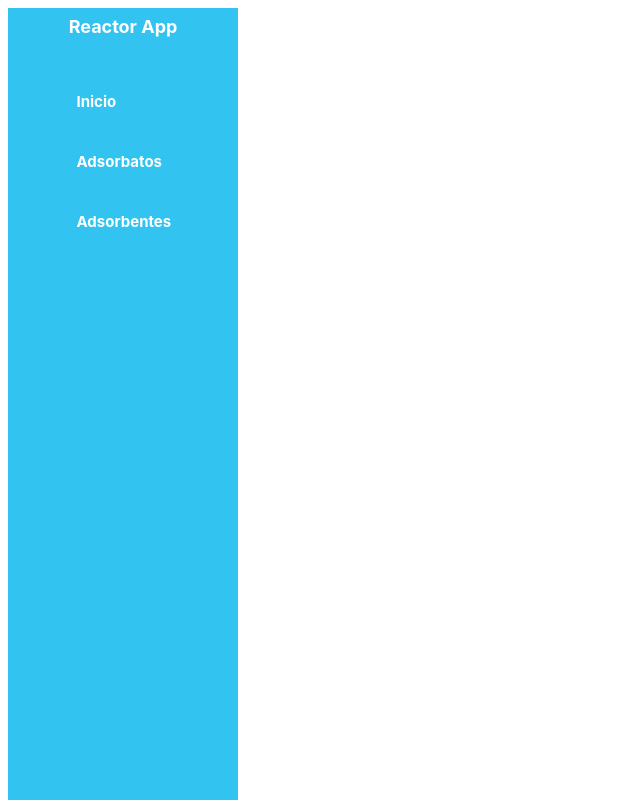
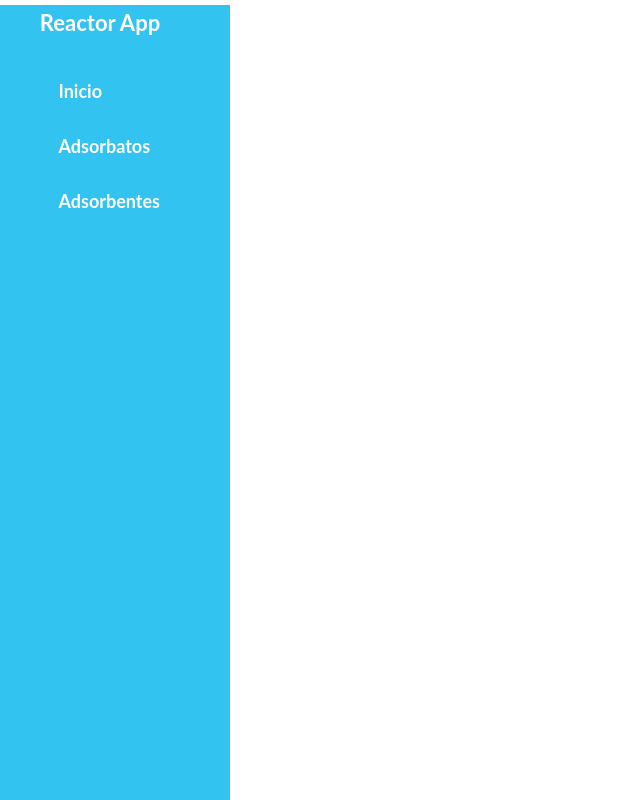
Before and after one commit to Reactor-Army/reactor_frontend, a React (Create React App) app: page / in a window 1280 px wide. Shown: the top 800 px of the page, without its empty margins (0-640 px from the left). Built offline with nearby package versions, Linux system fonts and the light colour scheme; no server answers.

Commit message:
Changed font and added common styles

```diff
--- /dev/null
+++ b/src/common/styles.jsx
@@ -0,0 +1,11 @@
+export const appColors = {
+  primary: "#33c3f0",
+};
+
+export const appFontColors = {
+  white: "white",
+};
+
+export const appFontFamily = {
+  primary: "Lato, sans-serif",
+};
--- a/src/components/PageContainer/PageContainer.css
+++ /dev/null
@@ -1,5 +0,0 @@
-.page-container {
-    display:flex;
-    width:100%;
-    height:100vh;
-}
--- a/src/components/PageContainer/PageContainer.jsx
+++ b/src/components/PageContainer/PageContainer.jsx
@@ -1,6 +1,18 @@
 import React from "react";
-import "./PageContainer.css";
+import {Container} from "./Styles";
+import {createGlobalStyle} from "styled-components/macro";
 
 export const PageContainer = (props) => {
-  return <div className="page-container">{props.children}</div>;
+  return (
+    <>
+      <GlobalStyle />
+      <Container>{props.children}</Container>
+    </>
+  );
 };
+
+//This removes the margin from the html body, otherwise a white margin appears
+const GlobalStyle = createGlobalStyle`
+  body {
+    margin: 0;
+  }`;
--- /dev/null
+++ b/src/components/PageContainer/Styles.jsx
@@ -0,0 +1,7 @@
+import styled from "styled-components/macro";
+
+export const Container = styled.div`
+  display: flex;
+  width: 100%;
+  height: 100vh;
+`;
--- a/src/components/Sidebar/Sidebar.jsx
+++ b/src/components/Sidebar/Sidebar.jsx
@@ -4,6 +4,7 @@ import {LinkContainer, LinkText, Container, Title} from "./Styles";
 
 export const Sidebar = () => {
   return (
+    <div>
       <Container>
         <Title>Reactor App</Title>
         {Routes.map((route, index) => {
@@ -16,6 +17,7 @@ export const Sidebar = () => {
           );
         })}
       </Container>
+    </div>
   );
 };
 
--- a/src/components/Sidebar/Styles.jsx
+++ b/src/components/Sidebar/Styles.jsx
@@ -1,4 +1,5 @@
-import styled from "styled-components";
+import styled from "styled-components/macro";
+import {appColors, appFontColors, appFontFamily} from "../../common/styles";
 
 export const LinkContainer = styled.div`
   width: 90%;
@@ -15,20 +16,26 @@ export const LinkText = styled.div`
   display: flex;
   text-align: left;
   width: 200px;
-  padding: 12px 0 0 57px;
-  font-family: -apple-system, BlinkMacSystemFont, "Segoe UI", Roboto, Oxygen,
-    Ubuntu, Cantarell, "Open Sans", "Helvetica Neue", sans-serif;
-  color: white;
+  padding: 12px 0 0 47px;
+  font-family: ${appFontFamily.primary};
+  color: ${appFontColors.white};
   font-weight: bold;
+  font-size: 18px;
 `;
 
 export const Container = styled.div`
-  display: flex;
-  background-color: #33c3f0;
-  height: 100%;
+  background-color: ${appColors.primary};
   width: 230px;
   flex-direction: column;
   align-items: center;
+  height: 100vh;
+  position: fixed;
+
+  @media screen and (max-width: 1440px) {
+    top: 0px;
+    position: sticky;
+    padding-bottom: 100vh;
+  }
 `;
 
 export const Title = styled.div`
@@ -36,11 +43,10 @@ export const Title = styled.div`
   text-align: left;
   width: 200px;
   height: 50px;
-  font-family: -apple-system, BlinkMacSystemFont, "Segoe UI", Roboto, Oxygen,
-    Ubuntu, Cantarell, "Open Sans", "Helvetica Neue", sans-serif;
-  color: white;
+  font-family: ${appFontFamily.primary};
+  color: ${appFontColors.white};
   font-weight: bold;
-  font-size: 18px;
+  font-size: 22px;
   justify-content: center;
   margin: 5px 0 10px 0;
 `;
```
Lines whose indentation alone changed are shown as unchanged.
